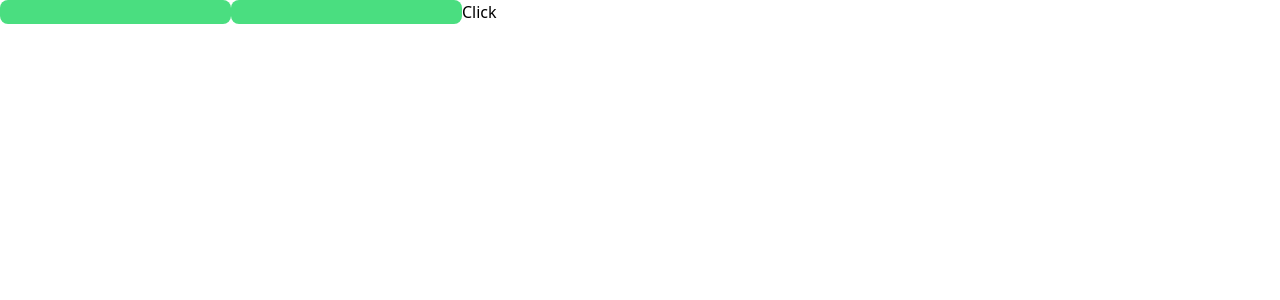
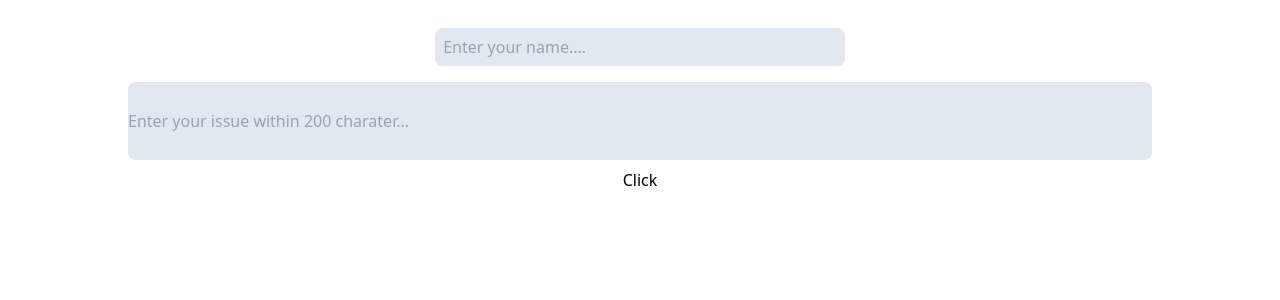
Before and after one commit to tarunkumarkale/All_TEN_PROJECT, a React (Vite) app: page /Realtimedatabase in a window 1280 px wide. Shown: the top 300 px of the page. Built offline with nearby package versions, Linux system fonts and the light colour scheme.

Commit message:
firebase realtime update is succes

```diff
--- a/src/Components/Firebasedata/FullFirebse.jsx
+++ b/src/Components/Firebasedata/FullFirebse.jsx
@@ -35,7 +35,7 @@ const FullFirebase = () => {
         <div className="flex flex-row">
           <button
             className="bg-slate-200 text-red-600 mr-5 p-3 text-lg font-bold"
-            onClick={() => navigate('/realtimedatabse')}
+            onClick={() => navigate('/Realtimedatabase')}
           >
             Realtime Database
           </button>
--- a/src/Components/Firebasedata/Realtimedatabase.jsx
+++ b/src/Components/Firebasedata/Realtimedatabase.jsx
@@ -6,22 +6,39 @@ const RealtimeDatabase = () => {
   const [name, setName] = useState("");
   const [data, setData] = useState("");
   const { Realtimeupdate } = useFiresbaseAllContext();
-console.log(Realtimeupdate)
+
   const handleNameChange = (e) => setName(e.target.value);
   const handleDataChange = (e) => setData(e.target.value);
-  const handleSubmit = () => Realtimeupdate(name, data);
+  const handleSubmit = async() => {
+    if(!data.trim().length>100){
+alert('your issue should be less than 100 charater ')
+return  ;
+    }
+    try{
+await Realtimeupdate(name, data);
+setName('');
+setData('');
+alert('you data is submit')
+    }
+    catch(error){
+      console.log('error to submit data')
+    }
+
+   }
 
   return (
-    <div>
+    <div className="mt-5 flex justify-center mx-[10%] items-center  flex-col w-[80%]">
       <input
         type="text"
-        className="bg-green-400 rounded-lg w-50% items-center justify-center"
+        className="bg-slate-200 rounded-lg w-[40%] h-[20%] p-2 items-center justify-center my-2 "
         onChange={handleNameChange}
+        placeholder="Enter your name...."
         value={name}
       />
       <input
         type="text"
-        className="bg-green-400 rounded-lg w-50% items-center justify-center"
+        className="bg-slate-200 rounded-lg w-[100%]   h-[80%] items-center justify-center py-7 my-2"
+        placeholder="Enter your issue within 200 charater..."
         onChange={handleDataChange}
         value={data}
       />
```
